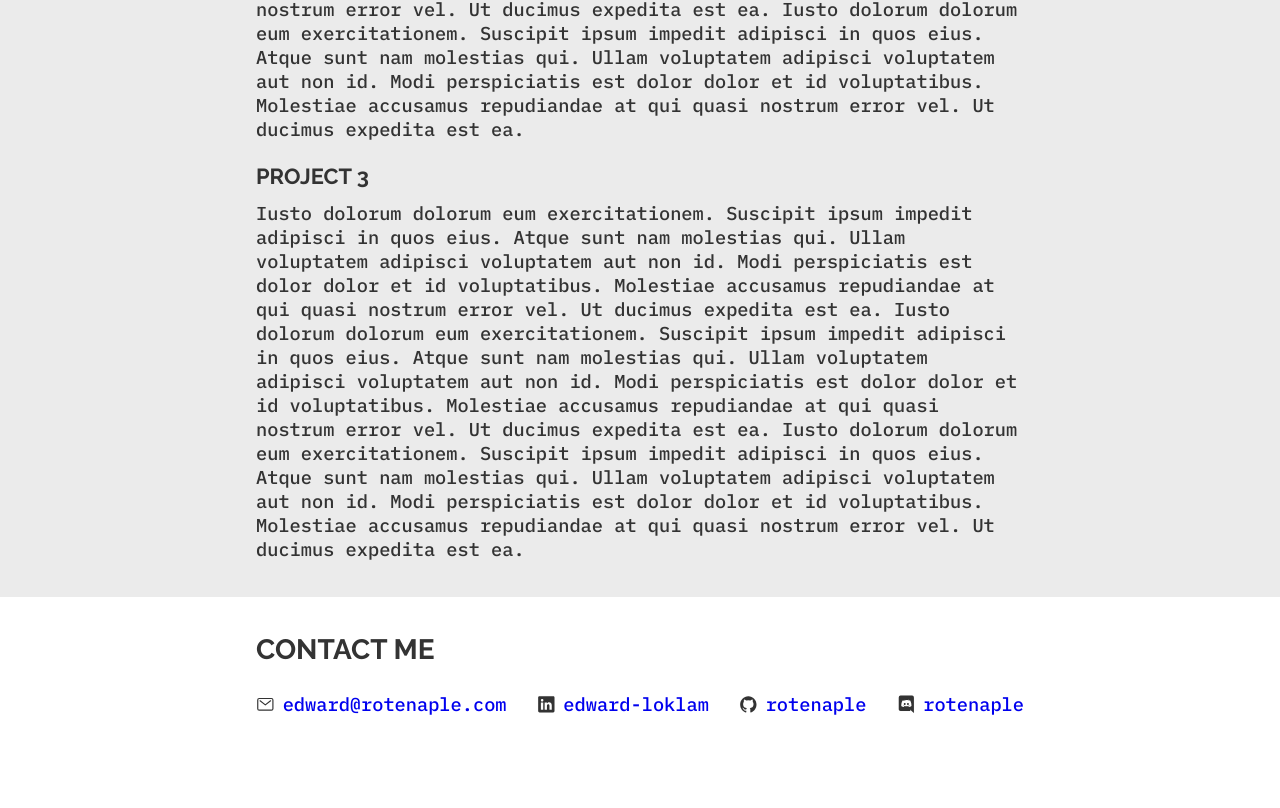
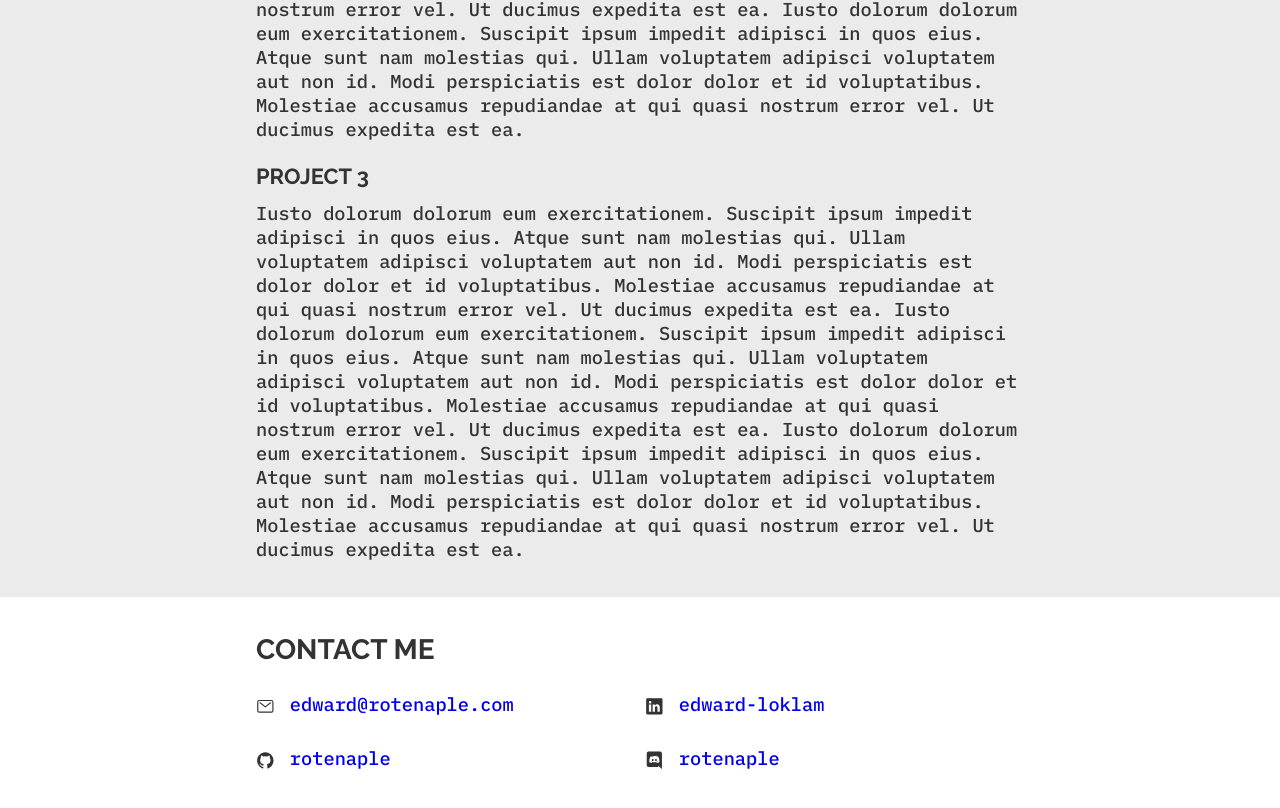
Before and after one commit to rotenaple/rotenaple, a plain HTML site: page index.html in a window 1280 px wide. Shown: the part 1502-2310 px from the top of the page. Drawn offline with nearby package versions, Linux system fonts and the light colour scheme.

Commit message:
Update style.css

```diff
--- a/style.css
+++ b/style.css
@@ -103,15 +103,11 @@ p {
 }
 
 .contact-info {
-    display: flex;
-    justify-content: space-between;
-    align-items: center;
+    display: grid;
+    grid-template-columns: 1fr; /* Single column for four rows */
+    align-items: start;
     text-decoration: none;
-}
-
-.contact-info p {
-    display: flex;
-    align-items: center;
+    gap: 10px; /* Adjust the gap between items as needed */
 }
 
 .contact-info p a {
@@ -121,7 +117,7 @@ p {
 
 ion-icon {
     /* Adjust the margin as needed */
-    margin-right: 8px;
+    margin-right: 4px;
     vertical-align: middle;
 }
 
@@ -137,7 +133,7 @@ section{
     transition: padding 0.6s ease-in-out; /* Smooth transition for padding changes */
 }
 
-@media (min-width: 768px) { /* Adjust the min-width as needed */
+@media (min-width: 960px) { /* Adjust the min-width as needed */
     section {
         padding: 12px 20% 28px; /* Increased horizontal padding for larger screens */
     }
@@ -146,6 +142,9 @@ section{
     }
     body{
         font-size: 14pt;
+    }
+    .contact-info {
+        grid-template-columns: repeat(2, 1fr); /* Two columns for two rows */
     }
 }
 
```
